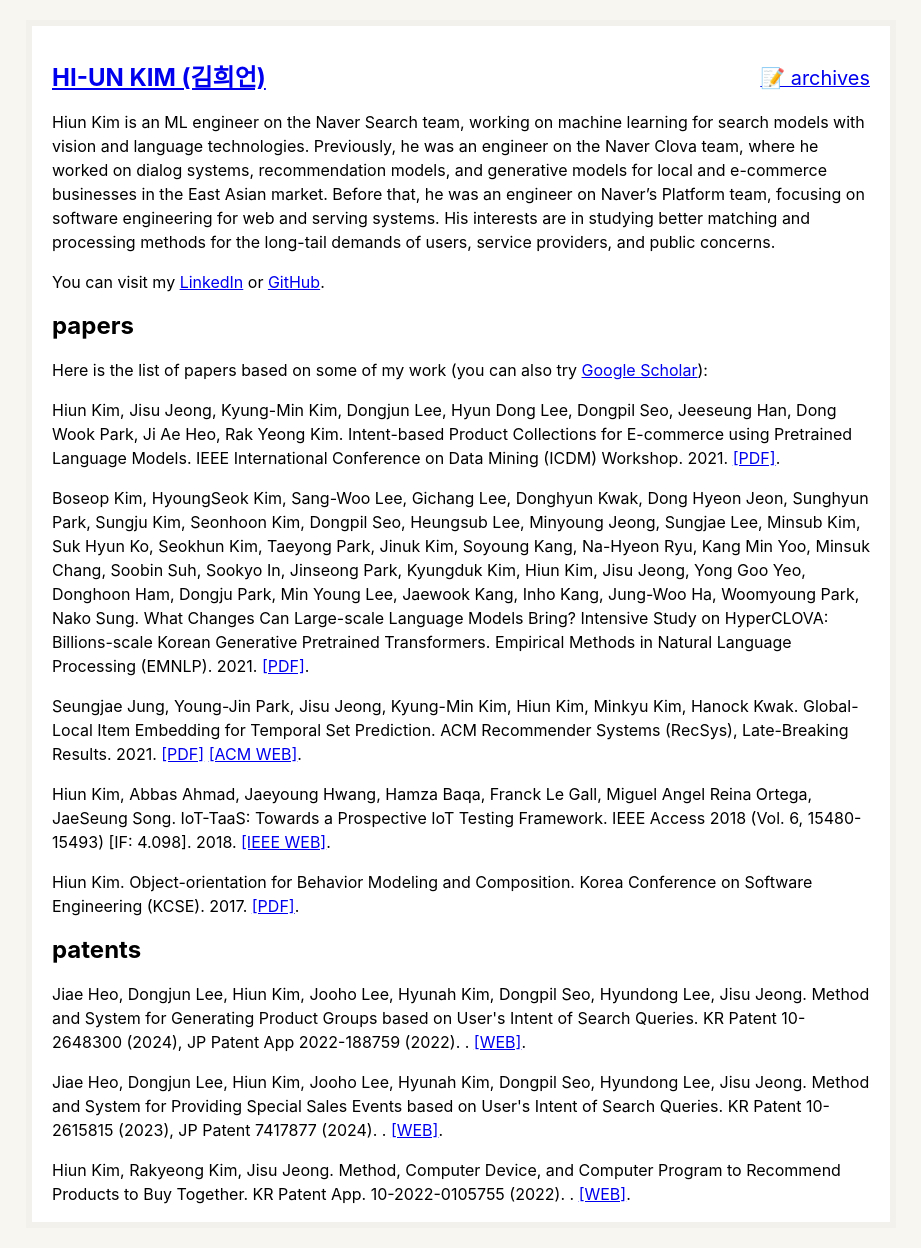
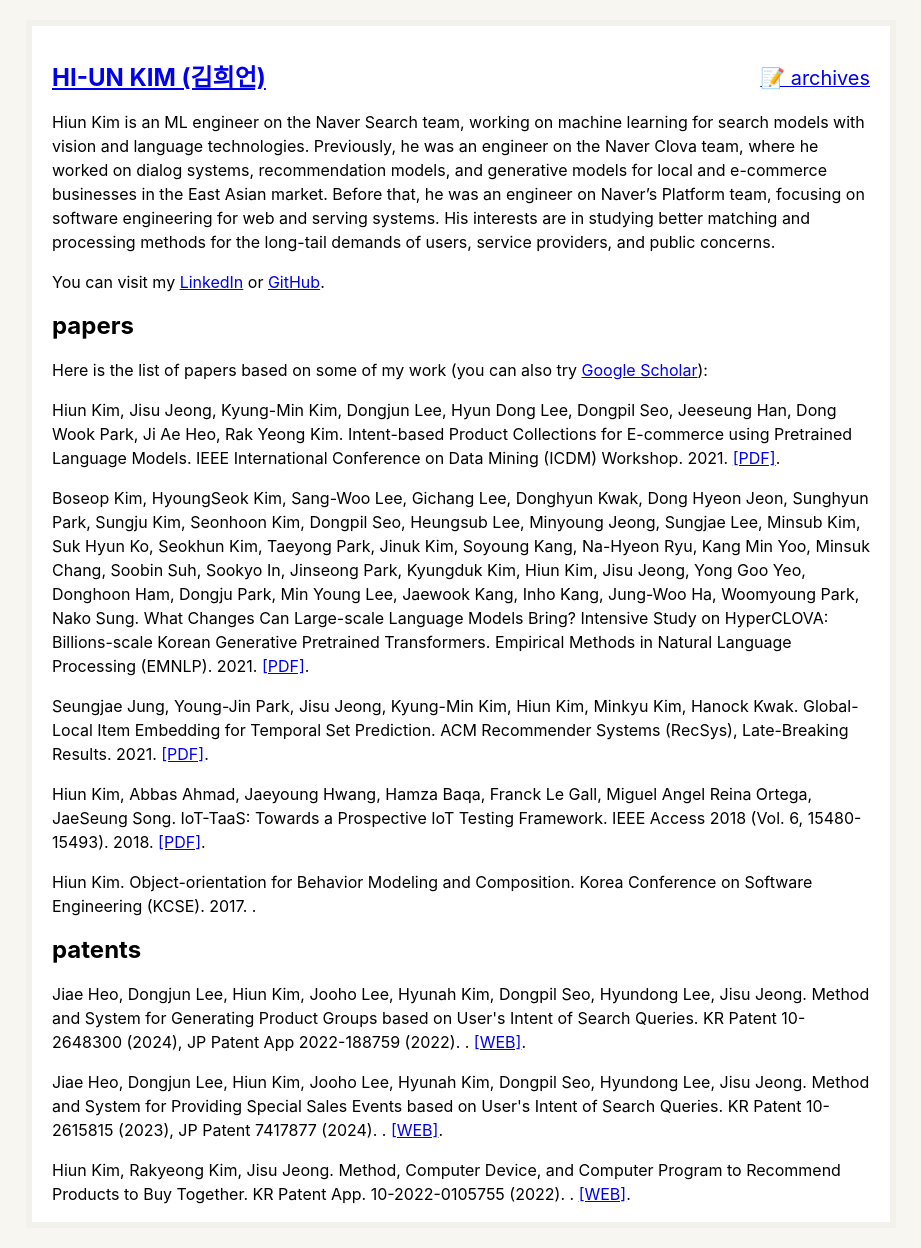
Before and after one commit to hiun/hiun.github.io, a Jekyll site: the page built from index.md, in a window 1280 px wide. Shown: the whole page, without its empty margins (179-1100 px from the left). Built offline with Jekyll 4.4.1, drawn with Linux system fonts in a browser that asks for light colours.

Commit message:
Update papers.json

```diff
--- a/_data/papers.json
+++ b/_data/papers.json
@@ -4,34 +4,33 @@
     "authors": "Hiun Kim, Jisu Jeong, Kyung-Min Kim, Dongjun Lee, Hyun Dong Lee, Dongpil Seo, Jeeseung Han, Dong Wook Park, Ji Ae Heo, Rak Yeong Kim",
     "venue": "IEEE International Conference on Data Mining (ICDM) Workshop",
     "date": "2021",
-    "link": "<a href=\"https://arxiv.org/abs/2110.08241\">[PDF]</a>"
+    "link": "<a href=\"https://arxiv.org/pdf/2110.08241\">[PDF]</a>"
   },
   {
     "subject": "What Changes Can Large-scale Language Models Bring? Intensive Study on HyperCLOVA: Billions-scale Korean Generative Pretrained Transformers",
     "authors": "Boseop Kim, HyoungSeok Kim, Sang-Woo Lee, Gichang Lee, Donghyun Kwak, Dong Hyeon Jeon, Sunghyun Park, Sungju Kim, Seonhoon Kim, Dongpil Seo, Heungsub Lee, Minyoung Jeong, Sungjae Lee, Minsub Kim, Suk Hyun Ko, Seokhun Kim, Taeyong Park, Jinuk Kim, Soyoung Kang, Na-Hyeon Ryu, Kang Min Yoo, Minsuk Chang, Soobin Suh, Sookyo In, Jinseong Park, Kyungduk Kim, Hiun Kim, Jisu Jeong, Yong Goo Yeo, Donghoon Ham, Dongju Park, Min Young Lee, Jaewook Kang, Inho Kang, Jung-Woo Ha, Woomyoung Park, Nako Sung",
     "venue": "Empirical Methods in Natural Language Processing (EMNLP)",
     "date": "2021",
-    "link": "<a href=\"https://arxiv.org/abs/2109.04650\">[PDF]</a>"
+    "link": "<a href=\"https://arxiv.org/pdf/2109.04650\">[PDF]</a>"
   },
   {
     "subject": "Global-Local Item Embedding for Temporal Set Prediction",
     "authors": "Seungjae Jung, Young-Jin Park, Jisu Jeong, Kyung-Min Kim, Hiun Kim, Minkyu Kim, Hanock Kwak",
     "venue": "ACM Recommender Systems (RecSys), Late-Breaking Results",
     "date": "2021",
-    "link": "<a href=\"https://arxiv.org/abs/2109.02074\">[PDF]</a> <a href=\"https://dl.acm.org/doi/10.1145/3460231.3478844\">[ACM WEB]</a>"
+    "link": "<a href=\"https://arxiv.org/pdf/2109.02074\">[PDF]</a>"
   },
   {
     "subject": "IoT-TaaS: Towards a Prospective IoT Testing Framework",
     "authors": "Hiun Kim, Abbas Ahmad, Jaeyoung Hwang, Hamza Baqa, Franck Le Gall, Miguel Angel Reina Ortega, JaeSeung Song",
-    "venue": "IEEE Access 2018 (Vol. 6, 15480-15493) [IF: 4.098]",
+    "venue": "IEEE Access 2018 (Vol. 6, 15480-15493)",
     "date": "2018",
-    "link": "<a href=\"https://ieeexplore.ieee.org/abstract/document/8281514\">[IEEE WEB]</a>"
+    "link": "<a href=\"https://ieeexplore.ieee.org/abstract/document/8281514\">[PDF]</a>"
   },
   {
     "subject": "Object-orientation for Behavior Modeling and Composition",
     "authors": "Hiun Kim",
     "venue": "Korea Conference on Software Engineering (KCSE)",
-    "date": "2017",
-    "link": "<a href=\"/pubs/oo.pdf\">[PDF]</a>"
+    "date": "2017"
   }
 ]
```
